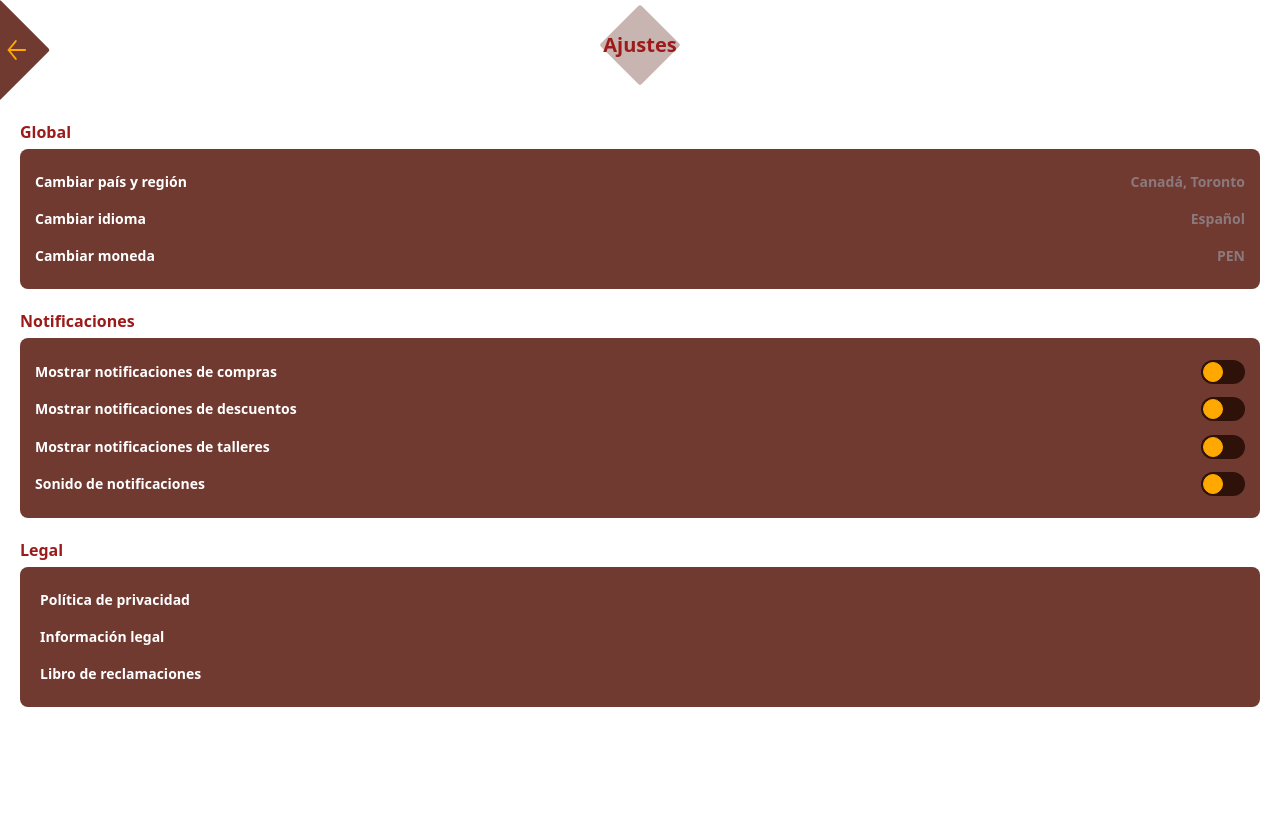
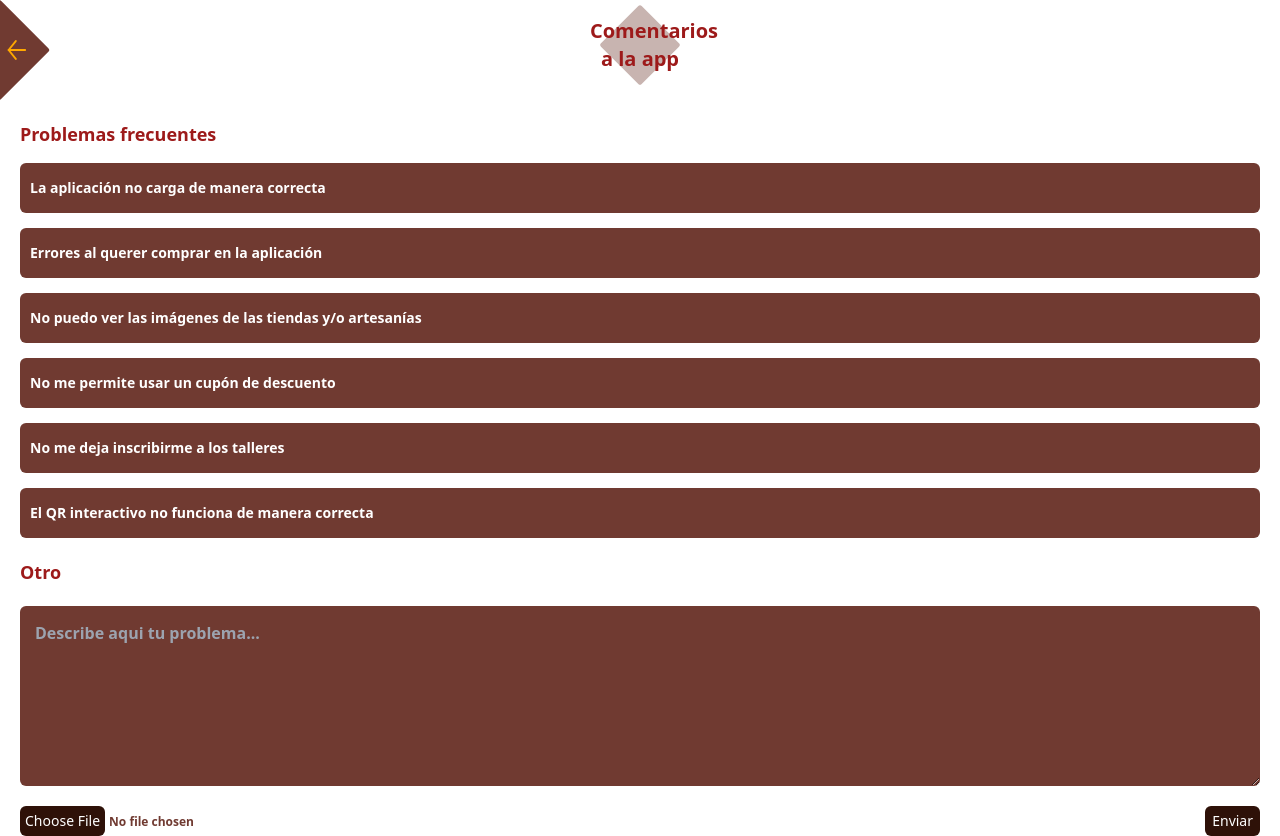
Before and after one commit to JuanDr08/ProyectoExpress, a React (Vite) app: page / in a window 1280 px wide. Before the commit the page ends 800 px from the top, so only its background shows below. Built offline with nearby package versions, Linux system fonts and the light colour scheme; a web font is replaced by a local one.

Commit message:
feat: :sparkles: App opinions view completed

```diff
--- a/src/modules/App.jsx
+++ b/src/modules/App.jsx
@@ -2,11 +2,11 @@ import {
     createBrowserRouter,
     RouterProvider,
 } from "react-router-dom";
-import { Settings } from "./pages/Settings";
+import { AppOpinions } from "./pages/AppOpinions";
 const router = createBrowserRouter([
     {
         path: "/",
-        element: <Settings/>,
+        element: <AppOpinions/>,
     }
 ]);
 
--- /dev/null
+++ b/src/modules/pages/AppOpinions.jsx
@@ -0,0 +1,62 @@
+import { Muesca } from '../components/Muesca'
+import { CategoryHeaders } from '../components/CategoryHeaders'
+import { Form } from 'react-router-dom'
+
+export const AppOpinions = () => {
+
+    return (
+
+        <>
+
+            <Muesca />
+            <CategoryHeaders title='Comentarios a la app'/>
+
+            <main className="h-[calc(100dvh-90px)] w-full font-semibold pt-[30px] px-[20px]">
+
+                <Form method='post' action='/' className='w-full h-full flex flex-col gap-[20px]'>
+
+                    <section className='flex flex-col gap-[15px] w-full text-blanco'>
+                        <h2 className='text-9D1A1A font-bold text-lg'>Problemas frecuentes</h2>
+                        <div className="bg-703A31 w-full py-[15px] px-[10px] min-h-max rounded-md text-sm">
+                            <p>La aplicación no carga de manera correcta</p>
+                        </div>
+                        <div className="bg-703A31 w-full py-[15px] px-[10px] min-h-max rounded-md text-sm">
+                            <p>Errores al querer comprar en la aplicación</p>
+                        </div>
+                        <div className="bg-703A31 w-full py-[15px] px-[10px] min-h-max rounded-md text-sm">
+                            <p>No puedo ver las imágenes de las tiendas y/o artesanías</p>
+                        </div>
+                        <div className="bg-703A31 w-full py-[15px] px-[10px] min-h-max rounded-md text-sm">
+                            <p>No me permite usar un cupón de descuento</p>
+                        </div>
+                        <div className="bg-703A31 w-full py-[15px] px-[10px] min-h-max rounded-md text-sm">
+                            <p>No me deja inscribirme a los talleres</p>
+                        </div>
+                        <div className="bg-703A31 w-full py-[15px] px-[10px] min-h-max rounded-md text-sm">
+                            <p>El QR interactivo no funciona de manera correcta</p>
+                        </div>
+                    </section>
+                    <section className='flex flex-col gap-[20px] w-full text-blanco'>
+                        <h2 className='text-9D1A1A font-bold text-lg'>Otro</h2>
+                        <textarea
+                        placeholder='Describe aqui tu problema...'
+                        name='personal_opinion'
+                        className='h-[180px] bg-703A31 rounded-md focus:outline-none p-[15px]'
+                        type="text" ></textarea>
+                        <div className='flex items-center justify-between'>
+
+                            <input className='text-703A31 break-word text-xs file:bg-2E1108 file:text-sm file:text-blanco file:border-none file:p-[5px] file:rounded-md file:font-normal' type="file" accept="image/png, image/jpeg, image/jpg" name='capture' />
+                            <button className='bg-2E1108 text-sm font-normal py-[5px] px-[7px] rounded-md' type='submit' >Enviar</button>
+
+                        </div>
+                    </section>
+
+                </Form>
+
+            </main>
+
+        </>
+
+    )
+
+}
```
